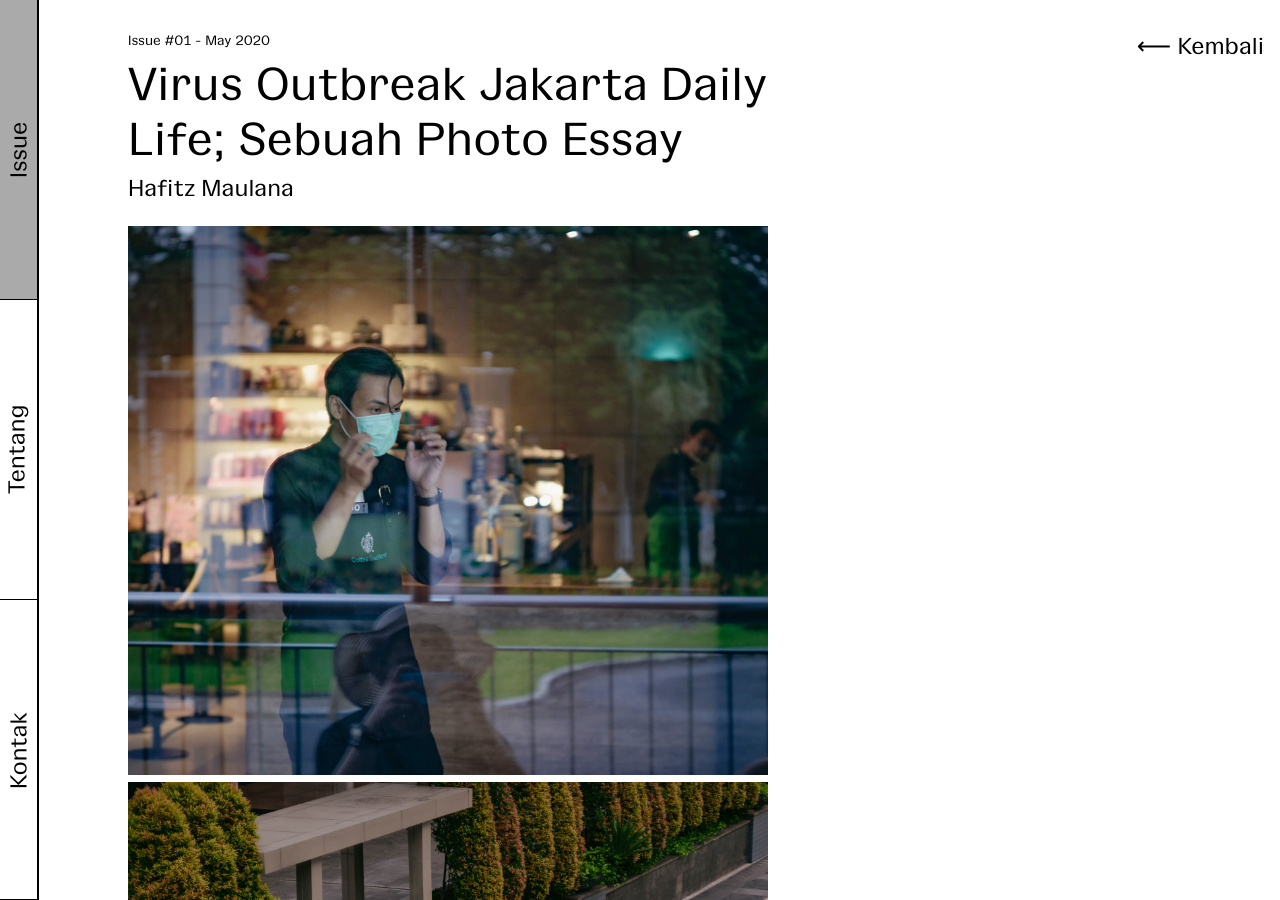
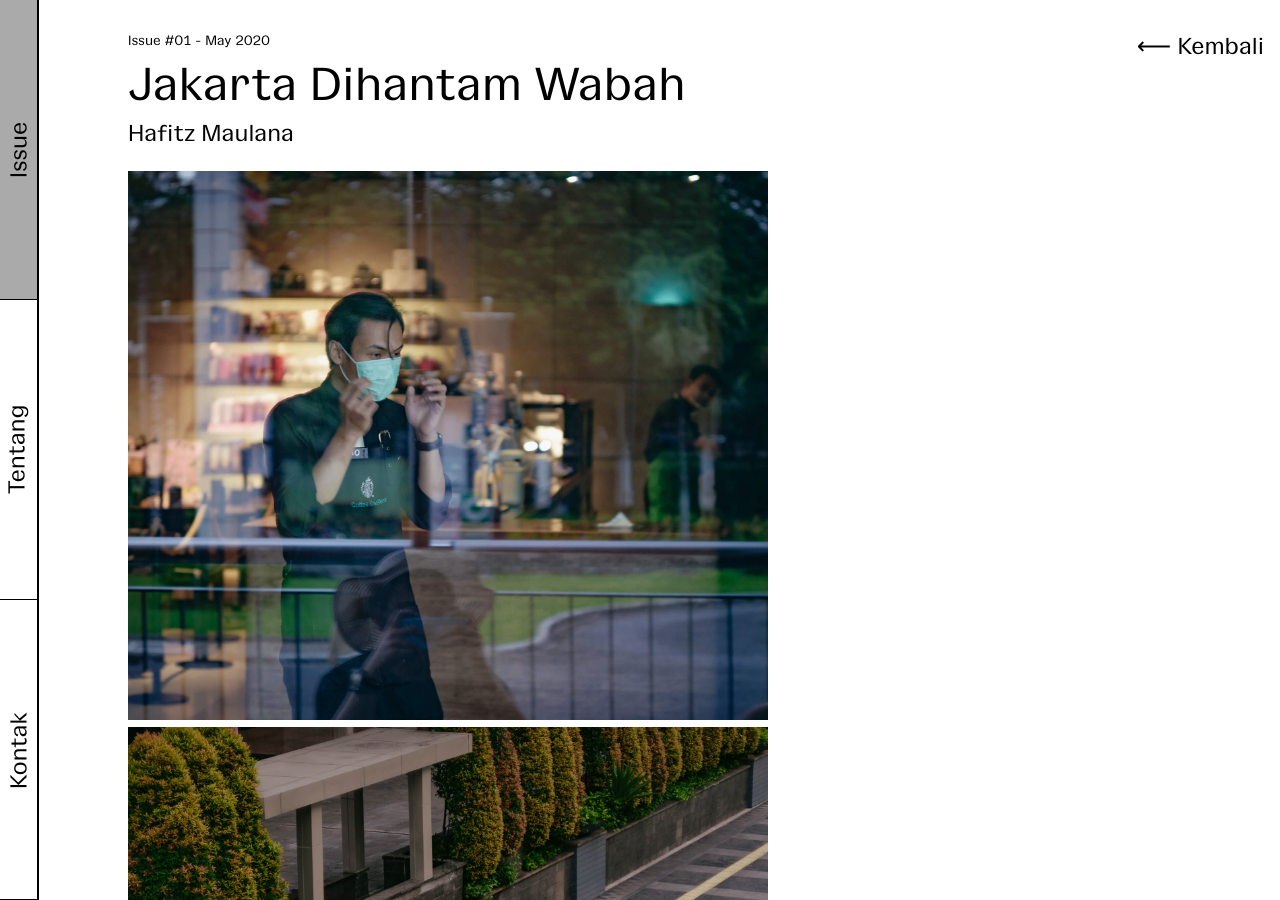
Before and after one commit to zinabidin/zinabidin.github.io, a Jekyll site: the page built from _posts/Issue 00/2020-05-12-virus-outbreak-jakarta-daily-life-sebuah-photo-essay.md, in a window 1280 px wide and 900 px high. Built offline with Jekyll 4.4.1, drawn with Linux system fonts in a browser that asks for light colours.

Commit message:
Update from Forestry.io Rizal Ramadhan updated _posts/Issue 00/2020-05-12-virus-outbreak-jakarta-daily-life-sebuah-photo-essay.md

```diff
--- a/_posts/Issue 00/2020-05-12-virus-outbreak-jakarta-daily-life-sebuah-photo-essay.md
+++ b/_posts/Issue 00/2020-05-12-virus-outbreak-jakarta-daily-life-sebuah-photo-essay.md
@@ -1,6 +1,6 @@
 ---
 categories: '01'
-title: Virus Outbreak Jakarta Daily Life; Sebuah Photo Essay
+title: Jakarta Dihantam Wabah
 author: Hafitz Maulana
 bio: Hafitz Maulana adalah fotografer yang berdomisili di Jakarta. Ia sempat menjadi
   finalis Permata Photojournalist Grant 2019.
```
